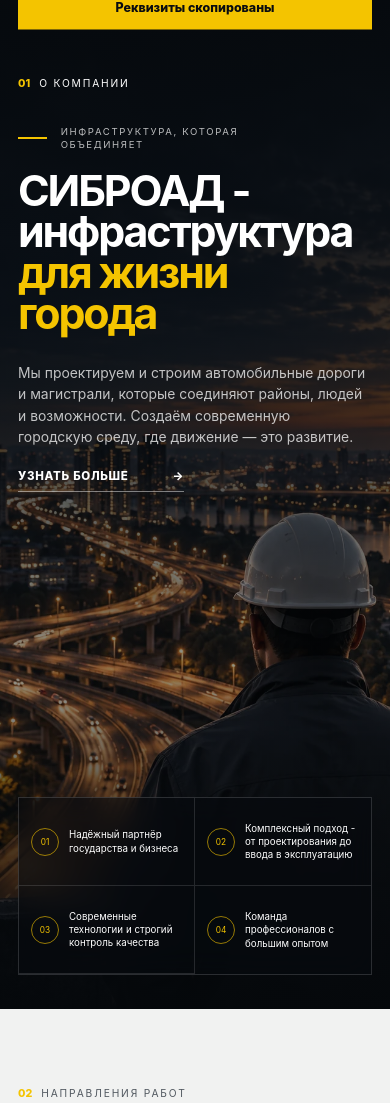
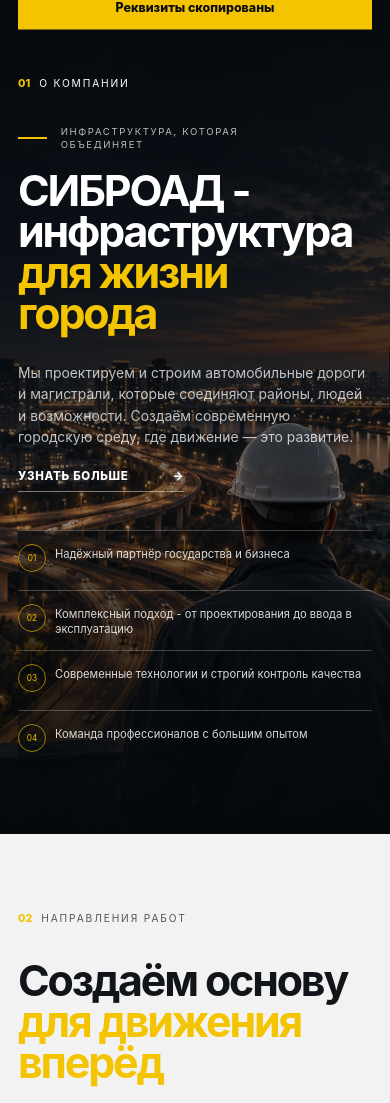
Before and after one commit to landify-pro/sibroad2, a website built with Vite: page index.html in a window 390 px wide. Shown: the part 855-1958 px from the top of the page. Built offline with nearby package versions, Linux system fonts and the light colour scheme.

Commit message:
Refine company and service sections

```diff
--- a/assets/styles.css
+++ b/assets/styles.css
@@ -246,8 +246,10 @@
 .company-layout {
   position: relative;
   display: grid;
-  grid-template-columns: 110px minmax(360px, 520px) 1fr;
-  gap: 44px;
+  grid-template-columns: 110px minmax(420px, 620px) 1fr;
+  grid-template-rows: auto auto;
+  column-gap: 44px;
+  row-gap: 34px;
   padding-top: 105px;
   padding-bottom: 100px;
 }
@@ -255,7 +257,7 @@
 .section-index span { color: var(--yellow); font-size: .67rem; font-weight: 800; }
 .section-index p { margin: 0; font-size: .64rem; letter-spacing: .18em; text-transform: uppercase; writing-mode: vertical-rl; transform: rotate(180deg); }
 .section-index.dark p { color: #525960; }
-.company-copy { align-self: center; }
+.company-copy { grid-column: 2; align-self: end; }
 .company-copy h2, .section-head h2, .advantages-head h2, .contact-heading h2 {
   margin-bottom: 28px;
   font-size: clamp(2.65rem, 4.5vw, 5.5rem);
@@ -282,17 +284,19 @@
 }
 .text-link:hover { color: var(--yellow); border-color: var(--yellow); }
 .company-points {
-  align-self: center;
-  justify-self: end;
-  width: min(100%, 385px);
-  background: rgba(8,11,15,.62);
-  border: 1px solid rgba(255,255,255,.15);
-  backdrop-filter: blur(13px);
+  grid-column: 2;
+  align-self: start;
+  justify-self: start;
+  width: 100%;
+  display: grid;
+  grid-template-columns: repeat(2, minmax(0, 1fr));
+  column-gap: 28px;
+  background: transparent;
+  border: 0;
 }
-.company-points article { display: grid; grid-template-columns: 38px 1fr; align-items: center; gap: 16px; min-height: 84px; padding: 17px 20px; border-bottom: 1px solid rgba(255,255,255,.13); }
-.company-points article:last-child { border-bottom: 0; }
-.point-icon { width: 35px; height: 35px; display: grid; place-items: center; color: var(--yellow); border: 1px solid rgba(244,196,0,.6); border-radius: 50%; font-size: .61rem; }
-.company-points p { margin: 0; font-size: .82rem; line-height: 1.45; }
+.company-points article { display: grid; grid-template-columns: 30px 1fr; align-items: start; gap: 12px; min-height: 62px; padding: 14px 0; border-top: 1px solid rgba(255,255,255,.23); }
+.point-icon { width: 27px; height: 27px; display: grid; place-items: center; color: var(--yellow); border: 1px solid rgba(244,196,0,.62); border-radius: 50%; font-size: .52rem; }
+.company-points p { margin: 3px 0 0; color: rgba(255,255,255,.84); font-size: .76rem; line-height: 1.4; }
 
 .section-light { color: #11151a; background: var(--paper); }
 .services, .process { padding: 110px 0 125px; }
@@ -306,16 +310,15 @@
 .section-head h2 { margin: 0; }
 .section-head p { margin: 0 0 8px; color: #5e656c; font-size: 1rem; line-height: 1.65; }
 .services-grid { display: grid; grid-template-columns: repeat(4, 1fr); border: 1px solid var(--dark-line); }
-.service-card { position: relative; min-height: 390px; padding: 28px; border-right: 1px solid var(--dark-line); transition: transform .35s ease, background .35s ease, color .35s ease; }
+.service-card { position: relative; min-height: 390px; padding: 28px; background: rgba(255,255,255,.42); border-right: 1px solid var(--dark-line); transition: transform .35s ease, background .35s ease, color .35s ease, box-shadow .35s ease; }
 .service-card:last-child { border-right: 0; }
-.service-card:hover { z-index: 2; transform: translateY(-9px); background: #fff; box-shadow: 0 20px 50px rgba(0,0,0,.12); }
-.service-card.dark-card { color: #fff; background: var(--ink-2); }
-.service-card.dark-card:hover { background: #171d24; }
+.service-card::before { content: ''; position: absolute; top: -1px; left: 28px; width: 44px; height: 3px; background: var(--yellow); }
+.service-card:hover { z-index: 2; color: #fff; transform: translateY(-9px); background: var(--ink-2); box-shadow: 0 20px 50px rgba(0,0,0,.18); }
+.service-card:hover p { color: #b4bbc2; }
 .service-number { color: #888f95; font-size: .68rem; letter-spacing: .08em; }
 .service-card svg { position: absolute; top: 74px; left: 28px; width: 52px; height: 52px; fill: none; stroke: var(--yellow); stroke-width: 1.5; stroke-linecap: round; stroke-linejoin: round; }
 .service-card h3 { position: absolute; left: 28px; right: 28px; bottom: 112px; margin: 0; font-size: 1.38rem; line-height: 1.15; letter-spacing: -.025em; }
 .service-card p { position: absolute; left: 28px; right: 28px; bottom: 25px; margin: 0; color: #676e74; font-size: .86rem; line-height: 1.5; }
-.dark-card p { color: #9ba2aa; }
 
 .advantages { position: relative; padding: 110px 0 125px; overflow: hidden; background: #0b0f14; }
 .advantages::before {
@@ -382,7 +385,7 @@
   .header { padding: 0 28px; }
   .nav { gap: 18px; }
   .nav a { font-size: .7rem; }
-  .company-layout { grid-template-columns: 70px minmax(340px, 1fr) .85fr; gap: 24px; }
+  .company-layout { grid-template-columns: 70px minmax(340px, 600px) 1fr; column-gap: 24px; }
   .section-head, .advantages-head, .advantage-list, .process-track, .contact-heading, .contact-grid { margin-left: 94px; }
   .services-grid { grid-template-columns: repeat(2, 1fr); }
   .service-card:nth-child(2) { border-right: 0; }
@@ -448,32 +451,32 @@
   .hero-stats strong { margin-bottom: 3px; font-size: 1.45rem; }
   .hero-stats span { font-size: .61rem; }
 
-  .company { min-height: 1020px; }
+  .company { min-height: 0; }
   .company-media img { object-position: center center; }
   .company-overlay { background: linear-gradient(180deg, rgba(5,8,11,.95) 0%, rgba(5,8,11,.73) 44%, rgba(5,8,11,.43) 67%, rgba(5,8,11,.97) 100%); }
-  .company-layout { display: block; padding: 88px 0 54px; }
+  .company-layout { display: block; padding: 88px 0 64px; }
   .section-index { gap: 9px; margin-bottom: 35px; }
   .section-index p { writing-mode: initial; transform: none; }
   .company-copy { max-width: 440px; }
   .company-copy h2, .section-head h2, .advantages-head h2, .contact-heading h2 { font-size: clamp(2.35rem, 11vw, 4rem); }
   .company-copy .lead { max-width: 350px; font-size: .87rem; line-height: 1.55; }
   .text-link { margin-top: 6px; }
-  .company-points { position: absolute; left: 0; right: 0; bottom: 34px; width: 100%; display: grid; grid-template-columns: 1fr 1fr; backdrop-filter: blur(15px); }
-  .company-points article { grid-template-columns: 28px 1fr; min-height: 88px; gap: 10px; padding: 12px; }
-  .company-points article:nth-child(1), .company-points article:nth-child(3) { border-right: 1px solid rgba(255,255,255,.13); }
+  .company-points { position: relative; left: auto; right: auto; bottom: auto; width: 100%; margin-top: 52px; display: grid; grid-template-columns: 1fr 1fr; column-gap: 18px; background: linear-gradient(90deg, rgba(5,8,11,.5), rgba(5,8,11,.15)); backdrop-filter: none; }
+  .company-points article { grid-template-columns: 28px 1fr; min-height: 76px; gap: 9px; padding: 13px 0; }
   .point-icon { width: 28px; height: 28px; font-size: .52rem; }
-  .company-points p { font-size: .66rem; line-height: 1.35; }
+  .company-points p { font-size: .68rem; line-height: 1.35; }
 
   .services, .process, .advantages, .contacts { padding: 78px 0; }
   .section-head, .advantages-head, .contact-heading { margin: 0 0 42px; }
   .section-head p { max-width: 440px; font-size: .9rem; }
   .services-grid { grid-template-columns: 1fr; }
-  .service-card { min-height: 290px; border-right: 0; border-bottom: 1px solid var(--dark-line); }
+  .service-card { min-height: 205px; border-right: 0; border-bottom: 1px solid var(--dark-line); background: rgba(255,255,255,.5); }
   .service-card:last-child { border-bottom: 0; }
   .service-card:nth-child(2) { border-bottom: 1px solid var(--dark-line); }
-  .service-card svg { top: 58px; }
-  .service-card h3 { bottom: 91px; }
-  .service-card p { bottom: 22px; }
+  .service-card::before { left: 20px; width: 38px; }
+  .service-card svg { top: 24px; right: 22px; left: auto; width: 44px; height: 44px; }
+  .service-card h3 { left: 20px; right: 82px; bottom: 76px; font-size: 1.18rem; }
+  .service-card p { left: 20px; right: 20px; bottom: 18px; font-size: .8rem; }
   .road-lines { right: -160px; }
   .advantages-head { gap: 8px; }
   .advantages-head > p { order: 2; }
@@ -493,7 +496,9 @@
 @media (max-width: 390px) {
   h1 { font-size: 2.75rem; }
   .hero-actions { flex-direction: column; align-items: stretch; width: 100%; max-width: 270px; }
-  .company-points p { font-size: .61rem; }
+  .company-points { grid-template-columns: 1fr; margin-top: 38px; }
+  .company-points article { min-height: 60px; }
+  .company-points p { font-size: .7rem; }
 }
 
 @media (prefers-reduced-motion: reduce) {
```
